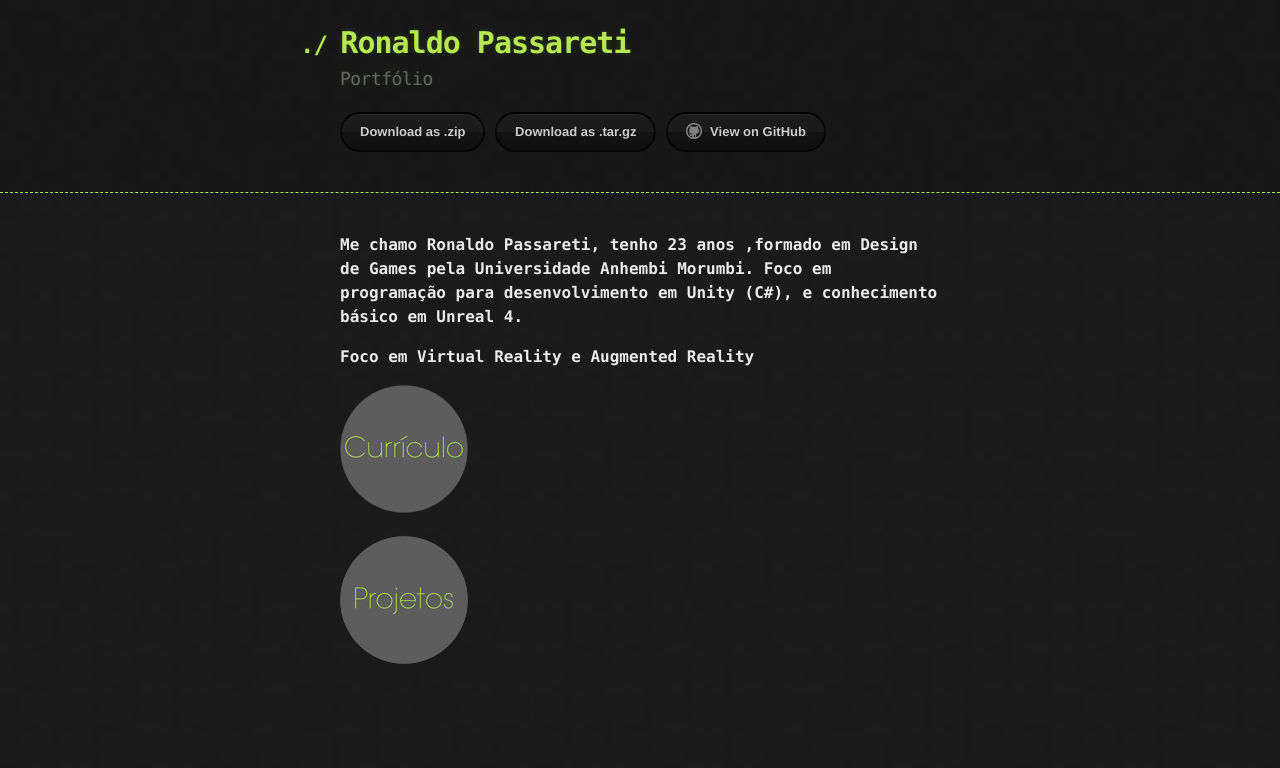
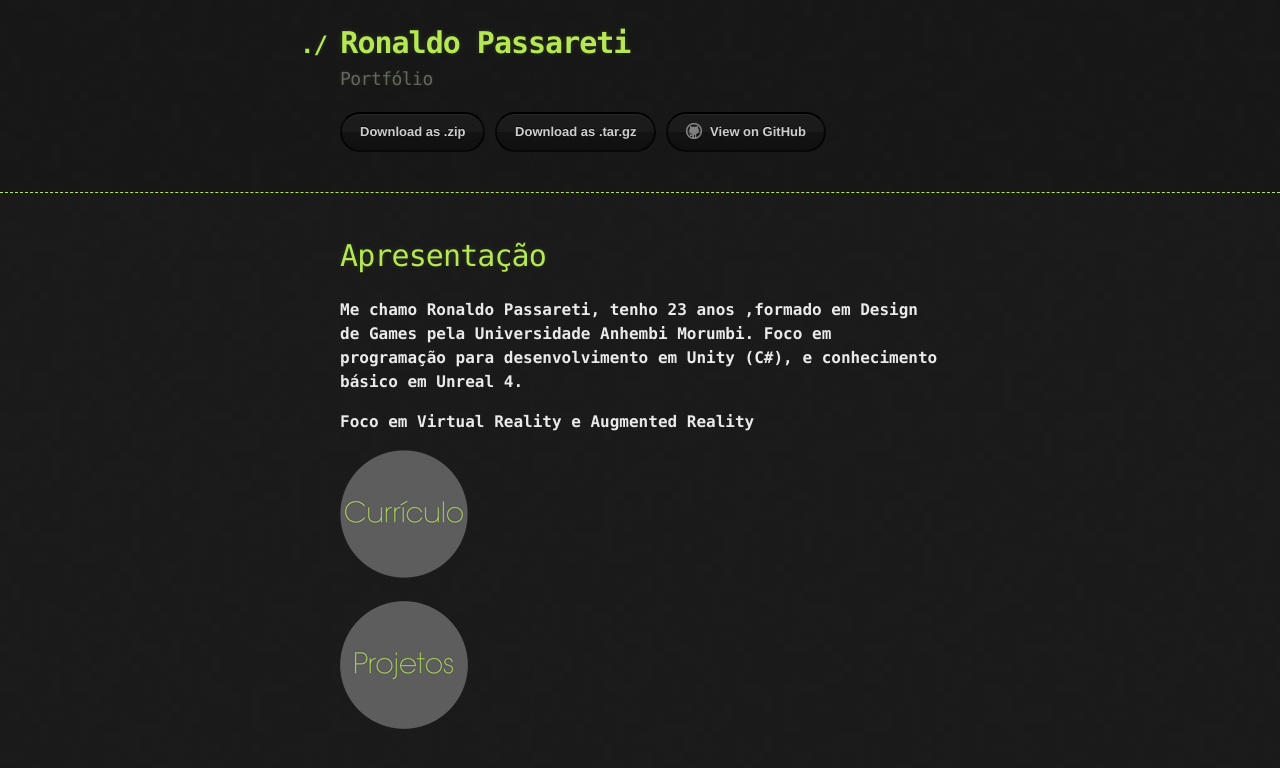
Before and after one commit to rpassareti/rpassareti.github.io, a Jekyll site: the page built from index.md, in a window 1280 px wide. Shown: the top 768 px of the page. Built offline with Jekyll 4.4.1, drawn with Linux system fonts in a browser that asks for light colours; our own code applies the rules of GitHub Pages for plain Markdown files.

Commit message:
Update index.md

```diff
--- a/index.md
+++ b/index.md
@@ -1,3 +1,5 @@
+# [](#header-1)Apresentação
+
 **Me chamo Ronaldo Passareti, tenho 23 anos ,formado em Design de Games pela Universidade Anhembi Morumbi. Foco em programação para desenvolvimento em Unity (C#), e conhecimento básico em Unreal 4.**
 
 **Foco em Virtual Reality e Augmented Reality**
```
